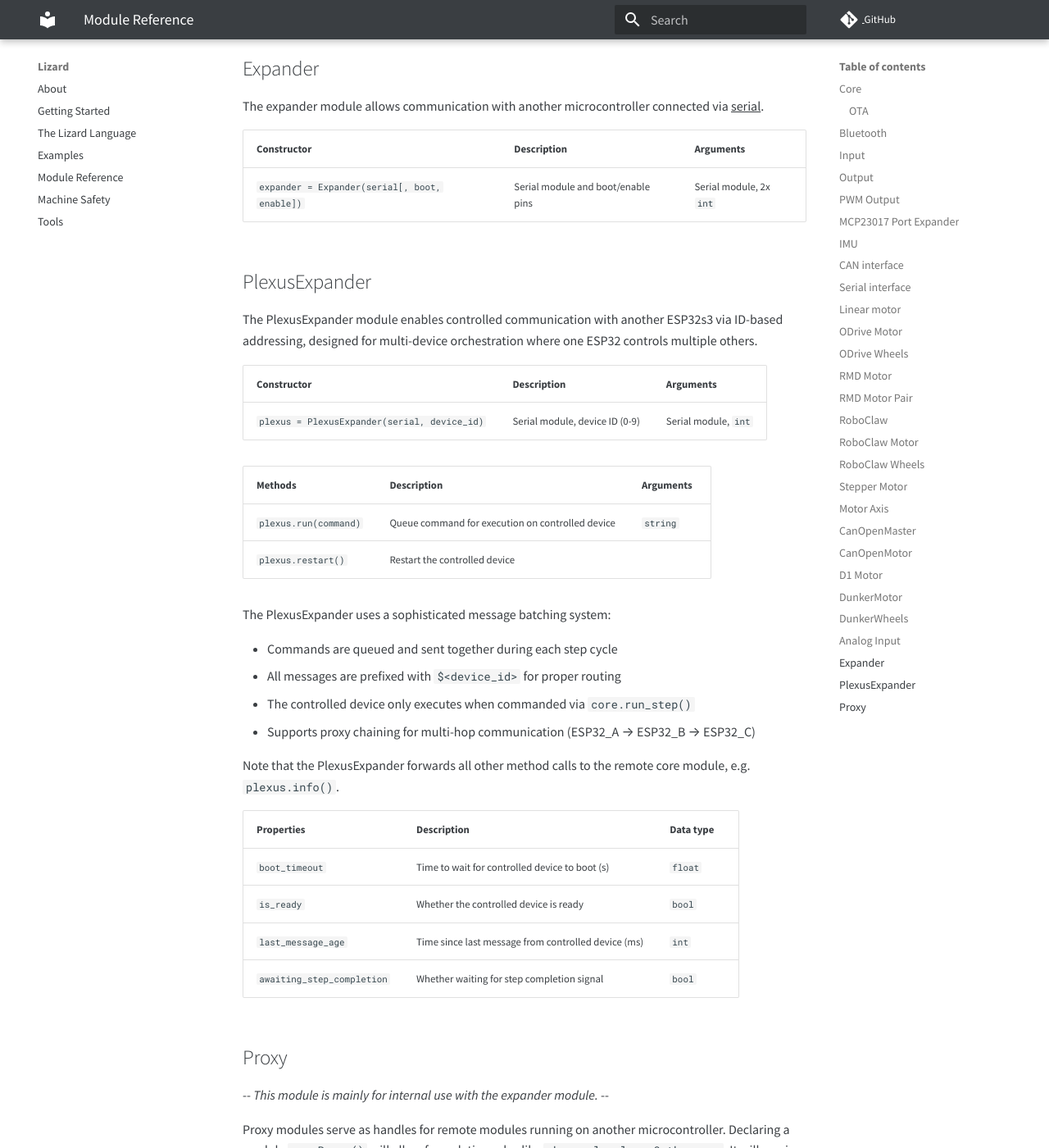
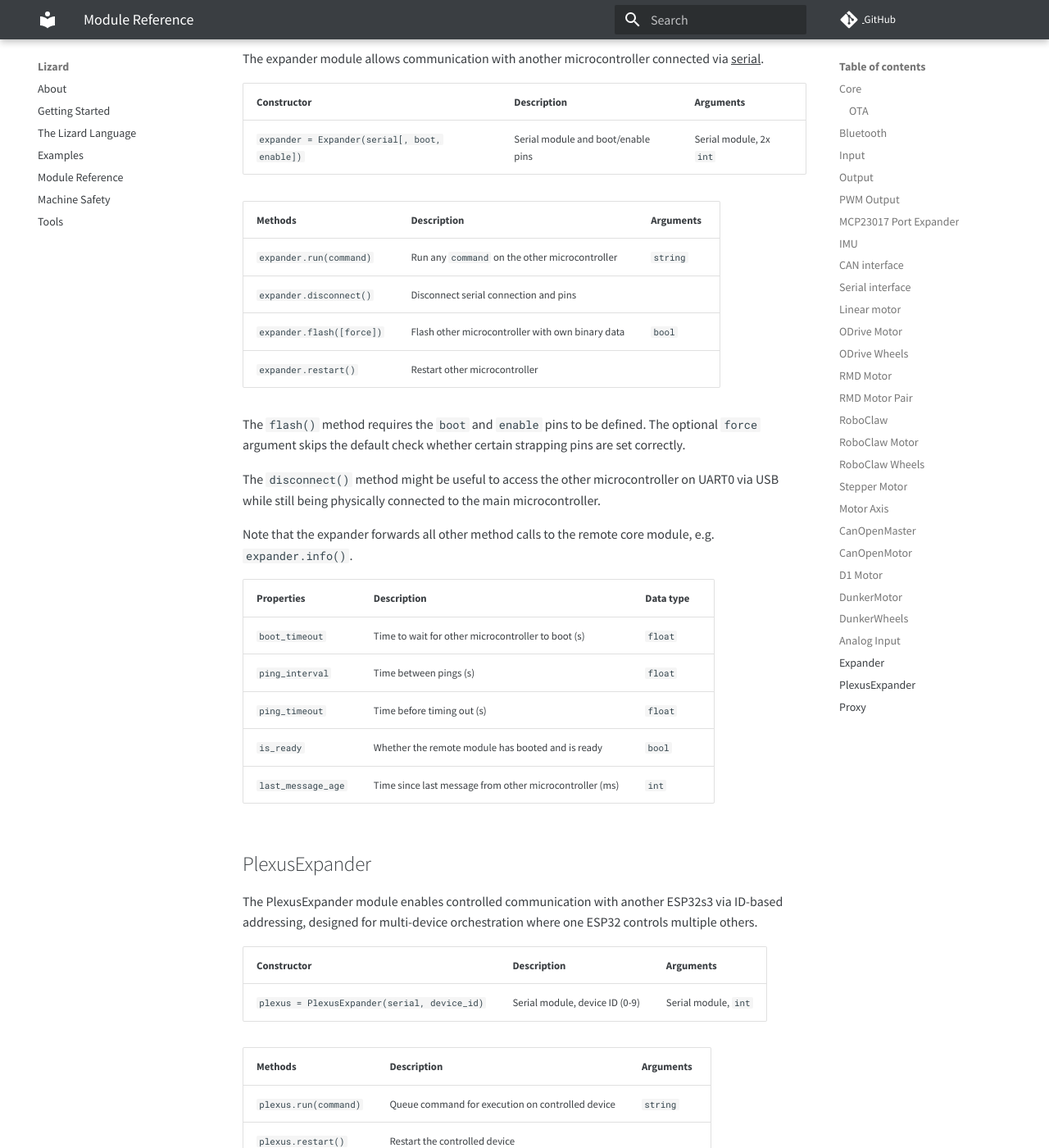
Before and after one commit to zauberzeug/lizard, an MkDocs documentation site: the page built from docs/module_reference.md, in a window 1280 px wide and 1400 px high, scrolled down 28921 px. Shown: the whole window at 82% size. Built offline with MkDocs 1.6.1 and Material for MkDocs 9.7.7, drawn with Linux system fonts in a browser that asks for light colours; comment, search, counter and statistics services are not loaded.

Commit message:
fix removed expander text

```diff
--- a/docs/module_reference.md
+++ b/docs/module_reference.md
@@ -54,9 +54,7 @@ For example, the format `"core.millis input.level motor.position:3"` might yield
 The UART-based OTA system provides reliable firmware updates through serial communication:
 
 **Direct OTA (`core.ota()`)**: Receives firmware binary via UART with XOR checksum validation. The device enters receive mode and accepts firmware chunks with automatic verification and confirmation signals.
-
 **Bridge Discovery (`core.ota(target)`)**: Analyzes the module hierarchy to determine required communication bridges for reaching a target device in multi-ESP32 setups.
-
 **Bridge Setup (`core.ota_bridge_start()`)**: Creates transparent UART bridges that forward OTA data between devices, enabling firmware updates across multiple ESP32 hops (e.g., ESP32_A → ESP32_B → ESP32_C).
 
 A Python script (`lizard_ota.py`) uses these commands to orchestrate complete OTA updates over UART, automatically discovering bridge paths and setting up the necessary communication channels for multi-device firmware updates.
@@ -848,6 +846,28 @@ The expander module allows communication with another microcontroller connected
 | --------------------------------------------- | ---------------------------------- | ----------------------- |
 | `expander = Expander(serial[, boot, enable])` | Serial module and boot/enable pins | Serial module, 2x `int` |
 
+| Methods                   | Description                                      | Arguments |
+| ------------------------- | ------------------------------------------------ | --------- |
+| `expander.run(command)`   | Run any `command` on the other microcontroller   | `string`  |
+| `expander.disconnect()`   | Disconnect serial connection and pins            |           |
+| `expander.flash([force])` | Flash other microcontroller with own binary data | `bool`    |
+| `expander.restart()`      | Restart other microcontroller                    |           |
+
+The `flash()` method requires the `boot` and `enable` pins to be defined.
+The optional `force` argument skips the default check whether certain strapping pins are set correctly.
+
+The `disconnect()` method might be useful to access the other microcontroller on UART0 via USB while still being physically connected to the main microcontroller.
+
+Note that the expander forwards all other method calls to the remote core module, e.g. `expander.info()`.
+
+| Properties         | Description                                             | Data type |
+| ------------------ | ------------------------------------------------------- | --------- |
+| `boot_timeout`     | Time to wait for other microcontroller to boot (s)      | `float`   |
+| `ping_interval`    | Time between pings (s)                                  | `float`   |
+| `ping_timeout`     | Time before timing out (s)                              | `float`   |
+| `is_ready`         | Whether the remote module has booted and is ready       | `bool`    |
+| `last_message_age` | Time since last message from other microcontroller (ms) | `int`     |
+
 ## PlexusExpander
 
 The PlexusExpander module enables controlled communication with another ESP32s3 via ID-based addressing, designed for multi-device orchestration where one ESP32 controls multiple others.
```
